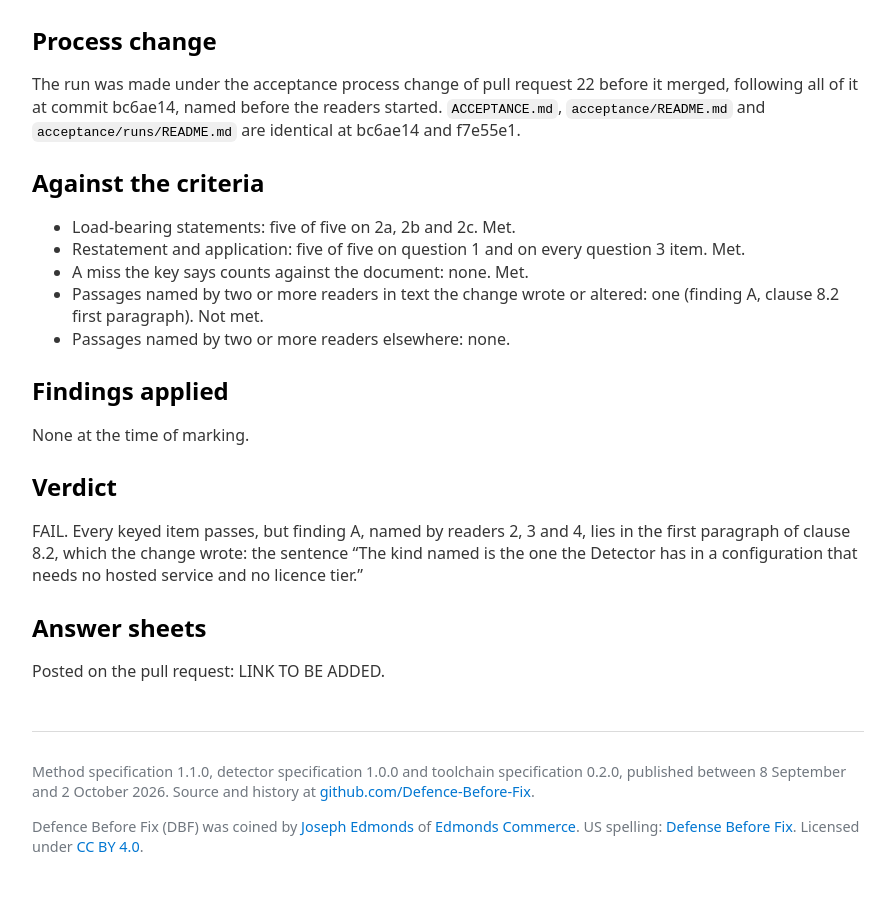
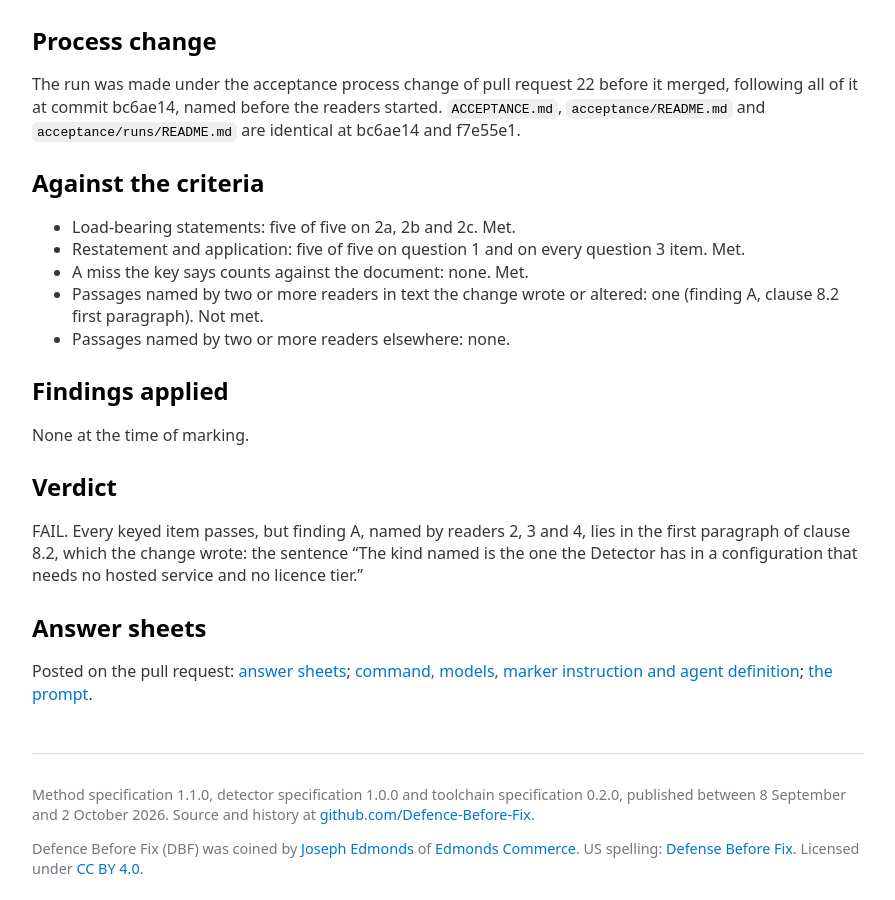
Before and after one commit to Defence-Before-Fix/defence-before-fix.github.io, a Jekyll site: the page built from acceptance/runs/074-semantic-detectors-run-15.md, in a window 1280 px wide and 900 px high, scrolled down 4173 px. Shown: the whole window, without its empty margins (192-1087 px from the left). Built offline with Jekyll 4.4.1, drawn with Linux system fonts in a browser that asks for light colours; our own code applies the rules of GitHub Pages for plain Markdown files; before the commit the page ends 5050 px from its top, so only the background shows below that.

Commit message:
Run records: links to the answer sheets posted on the pull request
Co-Authored-By: Claude Fable 5.1 <noreply@anthropic.com>

```diff
--- a/acceptance/runs/074-semantic-detectors-run-15.md
+++ b/acceptance/runs/074-semantic-detectors-run-15.md
@@ -142,4 +142,4 @@ Detector has in a configuration that needs no hosted service and no licence tier
 
 ## Answer sheets
 
-Posted on the pull request: LINK TO BE ADDED.
+Posted on the pull request: [answer sheets](https://github.com/Defence-Before-Fix/defence-before-fix.github.io/pull/14#issuecomment-6125140101); [command, models, marker instruction and agent definition](https://github.com/Defence-Before-Fix/defence-before-fix.github.io/pull/14#issuecomment-6125139595); [the prompt](https://github.com/Defence-Before-Fix/defence-before-fix.github.io/pull/14#issuecomment-6125140560).
```
Also changed, not shown: acceptance/runs/070-semantic-detectors-run-13.md (+1 -1 lines), acceptance/runs/071-semantic-detectors-run-14.md (+1 -1 lines), acceptance/runs/079-semantic-detectors-run-16.md (+1 -1 lines).
